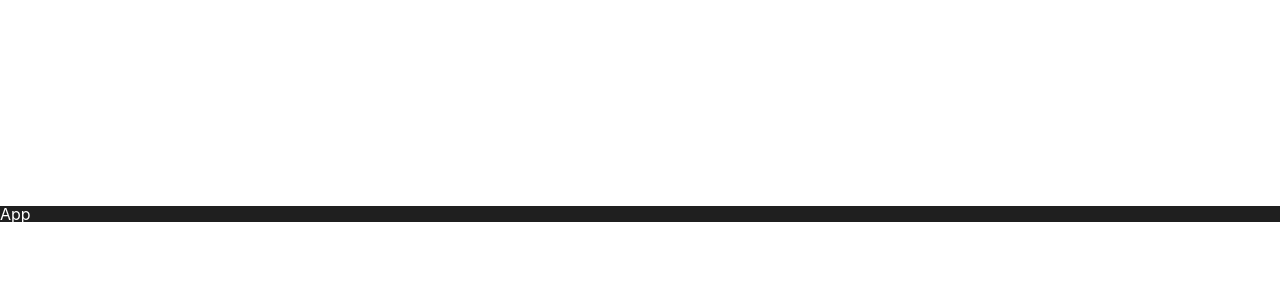
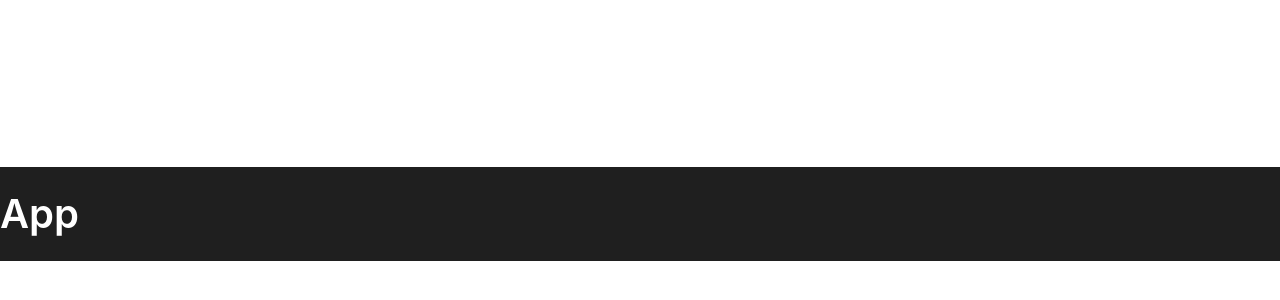
Before and after one commit to Nubblee/Nubble-FE, a React (Vite) app: page / in a window 1280 px wide. Shown: the part 186-486 px from the top of the page. Built offline with nearby package versions, Linux system fonts and the light colour scheme; a web font is replaced by a local one.

Commit message:
setting/globalStyle 버튼 스타일 리셋, 마크다운 관련 style 추가 (#19)

```diff
--- a/src/styles/GlobalStyles.tsx
+++ b/src/styles/GlobalStyles.tsx
@@ -10,18 +10,11 @@ const GlobalStyles = () => (
 			body,
 			div,
 			span,
+			h5,
+			h6,
 			applet,
 			object,
 			iframe,
-			h1,
-			h2,
-			h3,
-			h4,
-			h5,
-			h6,
-			p,
-			blockquote,
-			pre,
 			a,
 			abbr,
 			acronym,
@@ -86,10 +79,12 @@ const GlobalStyles = () => (
 			time,
 			mark,
 			audio,
-			video {
+			video,
+			button {
 				margin: 0;
 				padding: 0;
 				border: 0;
+				border-radius: 0;
 				font-size: 100%;
 				font: inherit;
 				vertical-align: baseline;
@@ -137,6 +132,36 @@ const GlobalStyles = () => (
 				box-sizing: border-box;
 				margin: 0;
 			}
+			p,
+			h1 {
+				font-size: 2.5em;
+				font-weight: 600;
+				margin: 0.67em 0;
+			}
+			h2 {
+				font-size: 2em;
+				font-weight: 600;
+				margin: 0.67em 0;
+			}
+			h3 {
+				font-size: 1.5em;
+				font-weight: 600;
+				margin: 0.75em 0;
+			}
+			h4 {
+				font-size: 1em;
+				font-weight: 600;
+				margin: 0.75em 0;
+			}
+			blockquote {
+				background-color: '#3d3d3d';
+				padding: '1px 15px';
+			}
+			pre {
+				background-color: '#3d3d3d';
+				padding: 1em;
+				margin-bottom: 20px;
+			}
 			#root {
 				width: 100%;
 				height: 100%;
```
